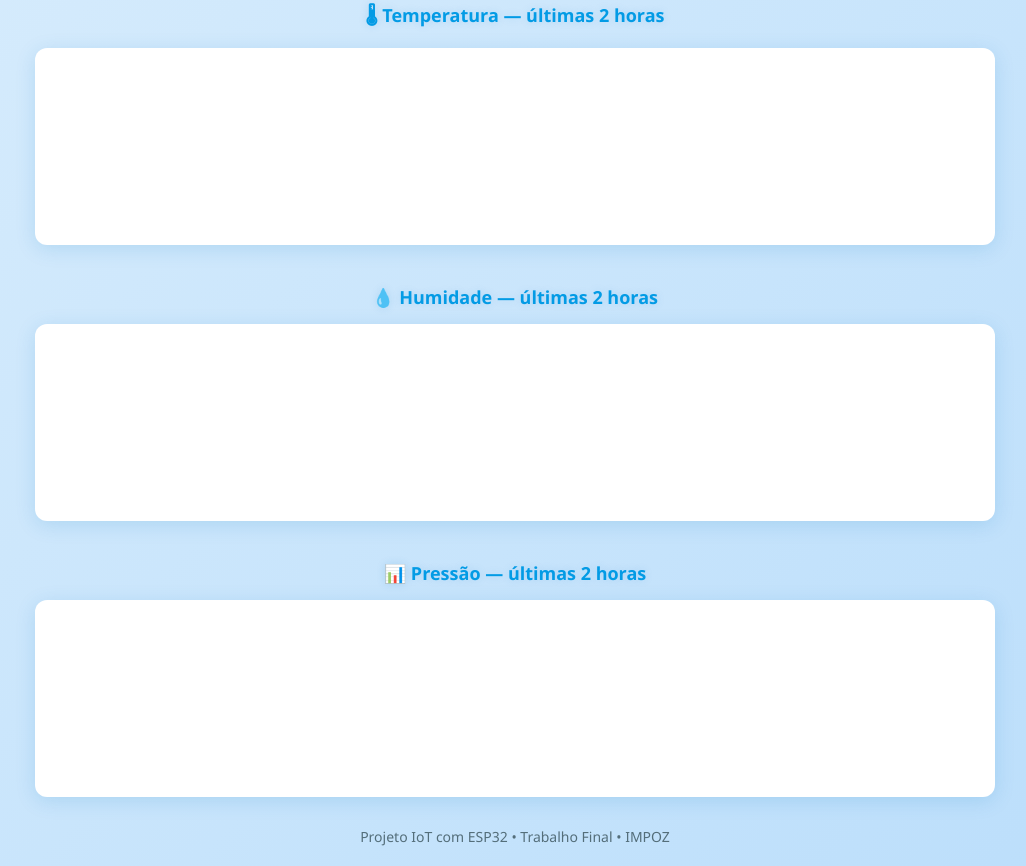
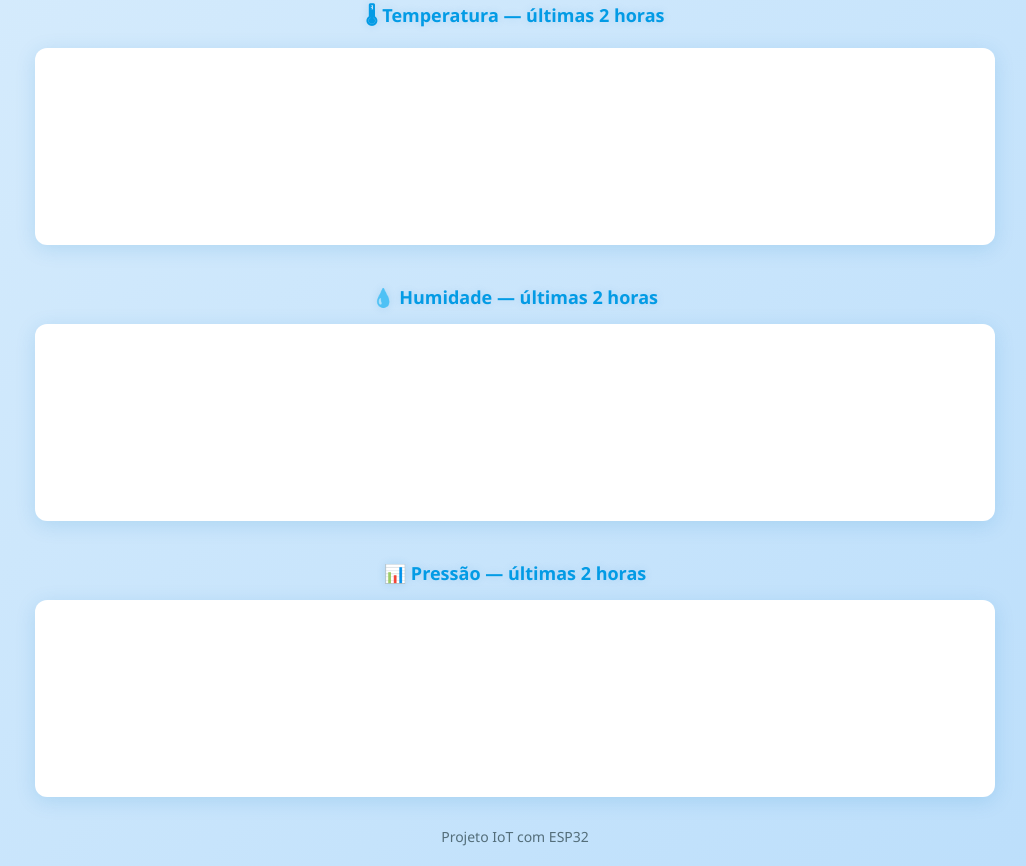
Before and after one commit to armdionisio/meteo_impoz, a plain HTML site: page index.html in a window 1280 px wide. Shown: the part 1082-1948 px from the top of the page, without its empty margins (125-1151 px from the left). Drawn offline with nearby package versions, Linux system fonts and the light colour scheme; no server answers.

```diff
--- a/index.html
+++ b/index.html
@@ -152,7 +152,7 @@
       </div>
     </section>
 
-    <footer><p>Projeto IoT com ESP32 • Trabalho Final • IMPOZ</p></footer>
+    <footer><p>Projeto IoT com ESP32</p></footer>
   </div>
 
   <script src="https://cdn.jsdelivr.net/npm/chart.js"></script>
```
